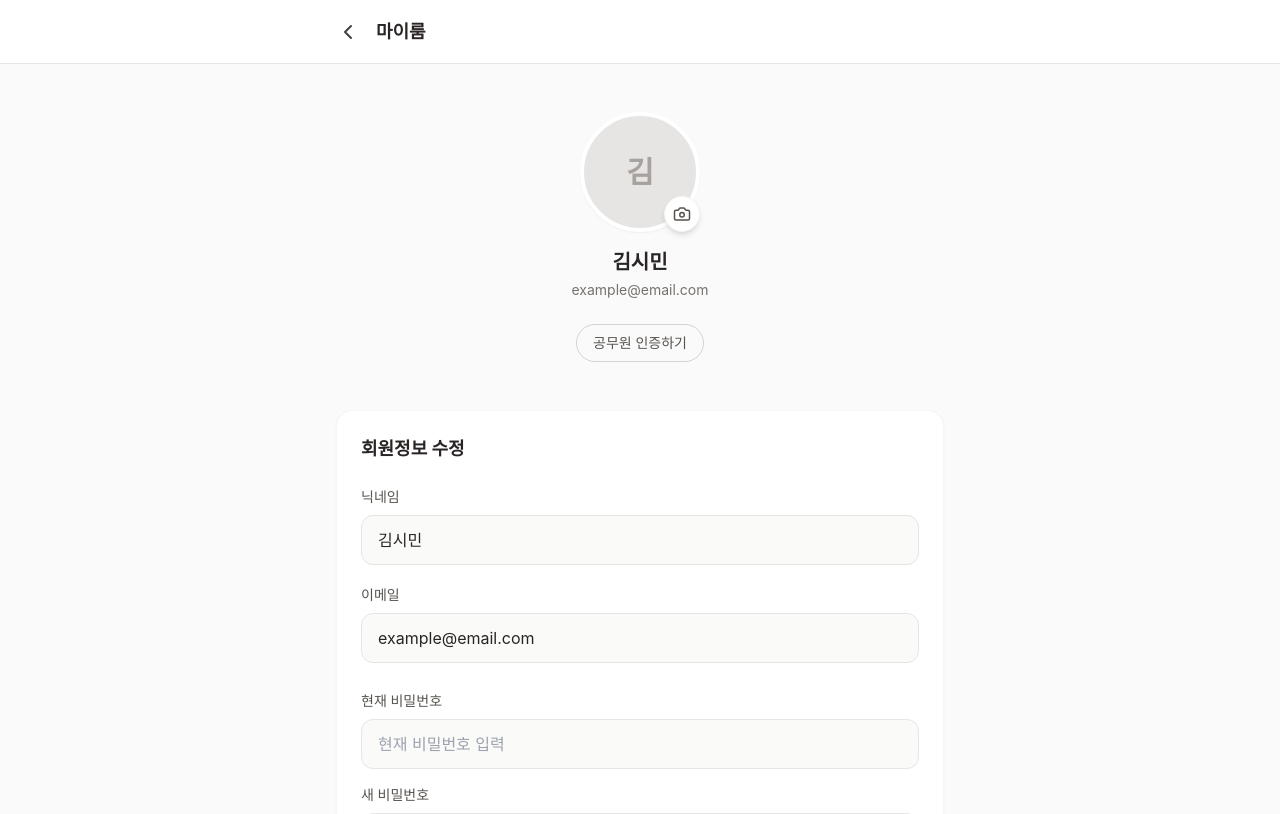
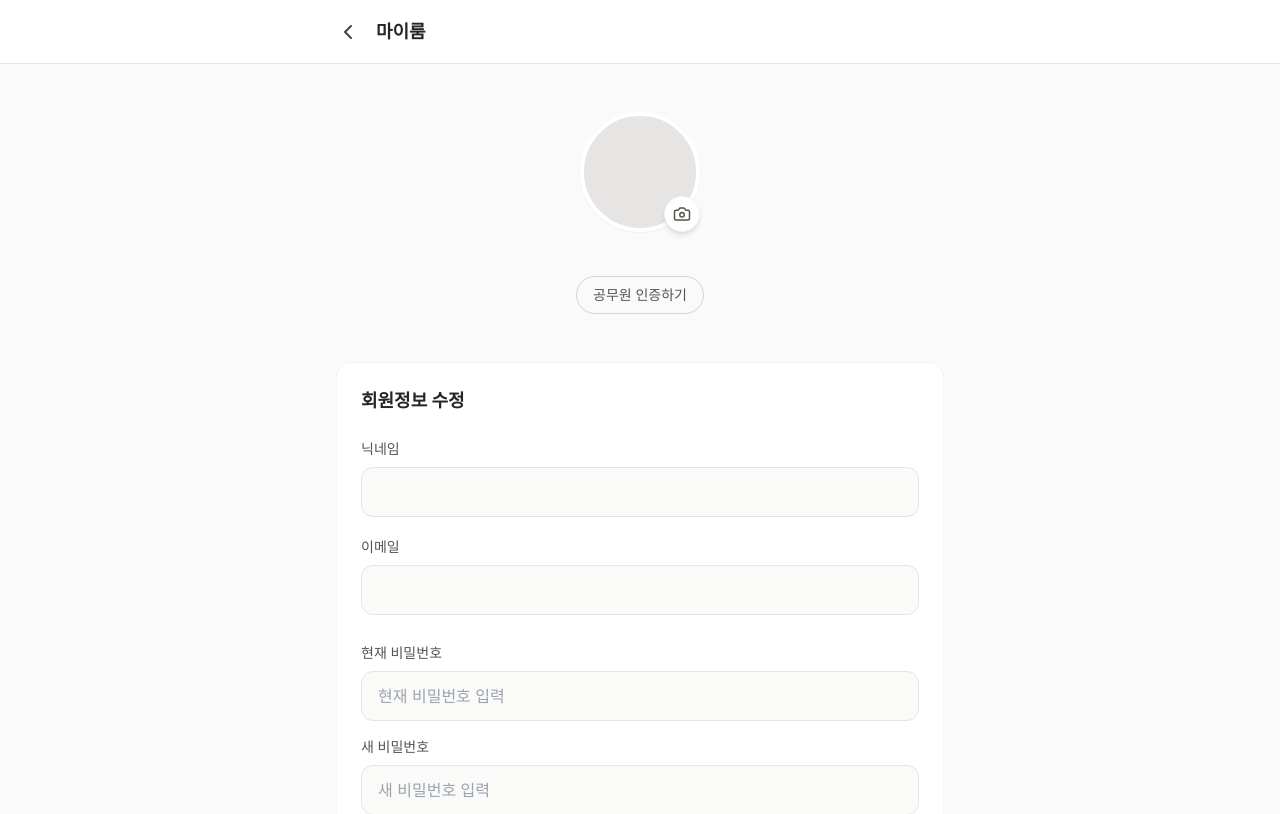
Before and after one commit to civil-bridge/Civil-Bridge-FE, a React (Vite) app: page /myroom in a window 1280 px wide. Shown: the top 814 px of the page. Built offline with nearby package versions, Linux system fonts and the light colour scheme; no server answers; a web font is replaced by a local one.

Commit message:
feat: 비로그인 메인 접속 차단 및 마이룸 사용자 데이터 연동 (로그아웃 포함)

```diff
--- a/src/App.tsx
+++ b/src/App.tsx
@@ -1,15 +1,18 @@
-import { BrowserRouter as Router, Routes, Route } from 'react-router-dom';
+import { BrowserRouter as Router, Routes, Route, Navigate } from 'react-router-dom';
 import SignupPage from './pages/SignupPage';
 import LoginPage from './pages/LoginPage';
 import MainPage from './pages/MainPage';
 import RoomPage from './pages/RoomPage';
 import MyRoomPage from './pages/MyRoomPage';
+import { useAuthStore } from './store/authStore';
 
 const App = () => {
+  const { isAuthenticated } = useAuthStore();
+
   return (
     <Router>
       <Routes>
-        <Route path="/" element={<MainPage />} />
+        <Route path="/" element={isAuthenticated ? <MainPage /> : <Navigate to="/login" replace />} />
         <Route path="/signup" element={<SignupPage />} />
         <Route path="/login" element={<LoginPage />} />
         <Route path="/room/:roomId" element={<RoomPage />} />
--- a/src/pages/MyRoomPage.tsx
+++ b/src/pages/MyRoomPage.tsx
@@ -3,27 +3,27 @@ import { useNavigate } from 'react-router-dom';
 import { ChevronLeft, Camera, CheckCircle2, Mail, LogOut } from 'lucide-react';
 import Button from '../components/common/Button';
 import Modal from '../components/common/Modal';
-
+import { useAuthStore } from '../store/authStore';
+import { logout as logoutApi } from '../api/auth';
 const MyRoomPage: React.FC = () => {
     const navigate = useNavigate();
 
     // State Management
-    const [isCertified, setIsCertified] = useState(false);
-    const [nickname, setNickname] = useState('김시민');
-    const [email, setEmail] = useState('example@email.com');
+    const { user, logout: clearAuthStore } = useAuthStore();
+    const [isCertified, setIsCertified] = useState(user?.role === 'OFFICIAL');
+    const [nickname, setNickname] = useState(user?.nickname || '');
+    const [email, setEmail] = useState(user?.email || '');
     const [certEmail, setCertEmail] = useState('');
 
     // Modal States
     const [showLogoutModal, setShowLogoutModal] = useState(false);
     const [showCertSentModal, setShowCertSentModal] = useState(false);
 
-    // Dummy user data
+    // Dummy user data (some fields are not provided by API)
     const userData = {
-        nickname: nickname,
-        email: email,
         profileImage: null, // Placeholder for circular image
-        certifiedEmail: 'official@go.kr',
-        certifiedDate: '2025.01.02'
+        certifiedEmail: user?.role === 'OFFICIAL' ? user?.email : '',
+        certifiedDate: '2025.01.02' // TODO: BE Needs to provide this field if used
     };
 
     const handleSaveInfo = () => {
@@ -35,9 +35,16 @@ const MyRoomPage: React.FC = () => {
         setShowCertSentModal(true);
     };
 
-    const handleLogout = () => {
-        // Mock logout logic
-        navigate('/login');
+    const handleLogout = async () => {
+        try {
+            await logoutApi();
+        } catch (error) {
+            console.error('Logout API failed:', error);
+            // Even if API fails, we should clear local storage and store
+        } finally {
+            clearAuthStore();
+            navigate('/login');
+        }
     };
 
     return (
```
